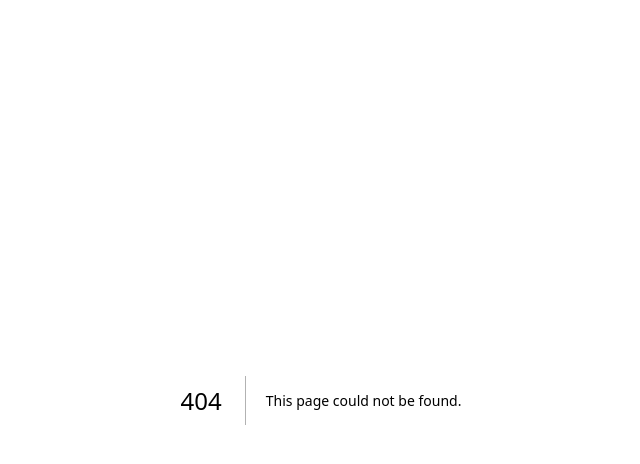
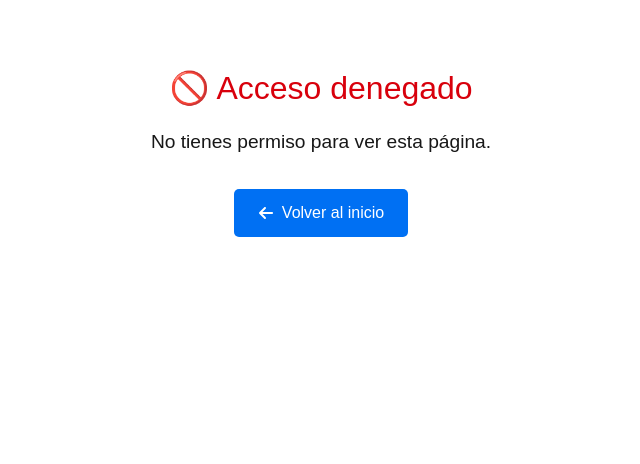
Before and after one commit to SebSRVV/BlueFinance, a Next.js app: page /error in a window 1280 px wide. Before the commit this address had no page. Shown: the top 464 px of the page, without its empty margins (319-959 px from the left). Built offline with nearby package versions, Linux system fonts and the light colour scheme; a web font is replaced by a local one.

Commit message:
feat: agregar manejo de sesión de usuario y estilos de error; implementar cierre de sesión y verificación de correo

```diff
--- a/app/dashboard/page.tsx
+++ b/app/dashboard/page.tsx
@@ -48,6 +48,7 @@ export default function DashboardPage() {
   const [selectedType, setSelectedType] = useState<'transaction' | 'debt' | null>(null)
   const [editDescription, setEditDescription] = useState('')
   const [editAmount, setEditAmount] = useState('')
+  const [userEmail, setUserEmail] = useState<string | null>(null)
 
   const openPopup = (item: any, type: 'transaction' | 'debt') => {
     setSelectedItem(item)
@@ -55,6 +56,32 @@ export default function DashboardPage() {
     setEditDescription(item.description || item.reason)
     setEditAmount(item.amount.toString())
   }
+
+const ADMIN_EMAIL = 'sebrojasw@gmail.com'
+
+useEffect(() => {
+  const getSession = async () => {
+    const {
+      data: { session }
+    } = await supabase.auth.getSession()
+
+    const user = session?.user
+    const email = user?.email || null
+    const emailVerified = !!user?.email_confirmed_at // <-- Verificación de correo
+
+    setUserEmail(email)
+
+    if (!email || email !== ADMIN_EMAIL || !emailVerified) {
+      router.push('/error')
+    }
+
+    setLoading(false)
+  }
+
+  getSession()
+}, [router])
+
+
 
   const closePopup = () => {
     setSelectedItem(null)
--- /dev/null
+++ b/app/error/Error.css
@@ -0,0 +1,32 @@
+.error-container {
+  text-align: center;
+  padding: 4rem;
+  font-family: sans-serif;
+}
+
+.error-title {
+  font-size: 2rem;
+  margin-bottom: 1rem;
+  color: #D8000C;
+}
+
+.error-message {
+  font-size: 1.2rem;
+  margin-bottom: 2rem;
+}
+
+.error-button {
+  background-color: #0070f3;
+  color: #fff;
+  border: none;
+  padding: 0.75rem 1.5rem;
+  font-size: 1rem;
+  border-radius: 5px;
+  cursor: pointer;
+  display: inline-flex;
+  align-items: center;
+}
+
+.error-icon {
+  margin-right: 8px;
+}
--- /dev/null
+++ b/app/error/page.tsx
@@ -0,0 +1,20 @@
+'use client'
+
+import { useRouter } from 'next/navigation'
+import { FaArrowLeft } from 'react-icons/fa6'
+import './Error.css'
+
+export default function ErrorPage() {
+  const router = useRouter()
+
+  return (
+    <div className="error-container">
+      <h1 className="error-title">🚫 Acceso denegado</h1>
+      <p className="error-message">No tienes permiso para ver esta página.</p>
+      <button className="error-button" onClick={() => router.push('/')}>
+        <FaArrowLeft className="error-icon" />
+        Volver al inicio
+      </button>
+    </div>
+  )
+}
--- a/app/page.tsx
+++ b/app/page.tsx
@@ -1,6 +1,8 @@
 'use client'
 
 import { useRouter } from 'next/navigation'
+import { useEffect, useState } from 'react'
+import { supabase } from '@/lib/supabase'
 import './MainPage.css'
 import {
   FaChartPie,
@@ -8,10 +10,29 @@ import {
   FaAddressCard,
   FaUserPlus,
   FaMoneyBillTrendUp,
+  FaRightFromBracket,
 } from 'react-icons/fa6'
 
 export default function MainPage() {
   const router = useRouter()
+  const [userEmail, setUserEmail] = useState<string | null>(null)
+
+  useEffect(() => {
+    const fetchUser = async () => {
+      const { data: { user }, error } = await supabase.auth.getUser()
+      if (user && !error) {
+        setUserEmail(user.email)
+      }
+    }
+
+    fetchUser()
+  }, [])
+
+  const handleLogout = async () => {
+    await supabase.auth.signOut()
+    setUserEmail(null)
+    router.refresh() // Para recargar la UI y reflejar el estado de sesión
+  }
 
   return (
     <main className="main-page">
@@ -20,7 +41,18 @@ export default function MainPage() {
           <FaMoneyBillTrendUp className="logo-icon" />
           <span>BlueFinance</span>
         </div>
+
         <div className="auth-buttons">
+          {userEmail ? (
+            <>
+              <span className="user-email">👤USUARIO:  {userEmail}</span>
+              <button onClick={handleLogout} className="auth logout">
+                <FaRightFromBracket />
+                <span>Cerrar Sesión</span>
+              </button>
+            </>
+          ) : (
+            <>
               <button onClick={() => router.push('/login')} className="auth login">
                 <FaAddressCard />
                 <span>Iniciar Sesión</span>
@@ -29,15 +61,15 @@ export default function MainPage() {
                 <FaUserPlus />
                 <span>Registrarse</span>
               </button>
+            </>
+          )}
         </div>
       </header>
 
       <section className="content">
         <div className="left">
           <h1>BlueFinance</h1>
-          <p>
-            Proyecto personal desarrollado por SebRVV.
-          </p>
+          <p>Proyecto personal desarrollado por SebRVV.</p>
         </div>
         <div className="right">
           <button onClick={() => router.push('/dashboard')}>
--- a/app/panel/page.tsx
+++ b/app/panel/page.tsx
@@ -6,7 +6,7 @@ import { supabase } from '@/lib/supabase'
 import './AdminPanel.css'
 import { FaHouse, FaChartBar } from 'react-icons/fa6'
 
-const ADMIN_EMAIL = 'sebrojasw@gmail.com' // 👈 CAMBIA esto si es necesario
+const ADMIN_EMAIL = 'sebrojasw@gmail.com'
 
 export default function AdminPanel() {
   const router = useRouter()
@@ -26,7 +26,7 @@ export default function AdminPanel() {
       setUserEmail(email)
 
       if (!email || email !== ADMIN_EMAIL) {
-        router.push('/')
+        router.push('/error')
       }
 
       setLoading(false)
```
Also changed, not shown: app/MainPage.css (+18 -0 lines). Lines whose indentation alone changed are shown as unchanged.
